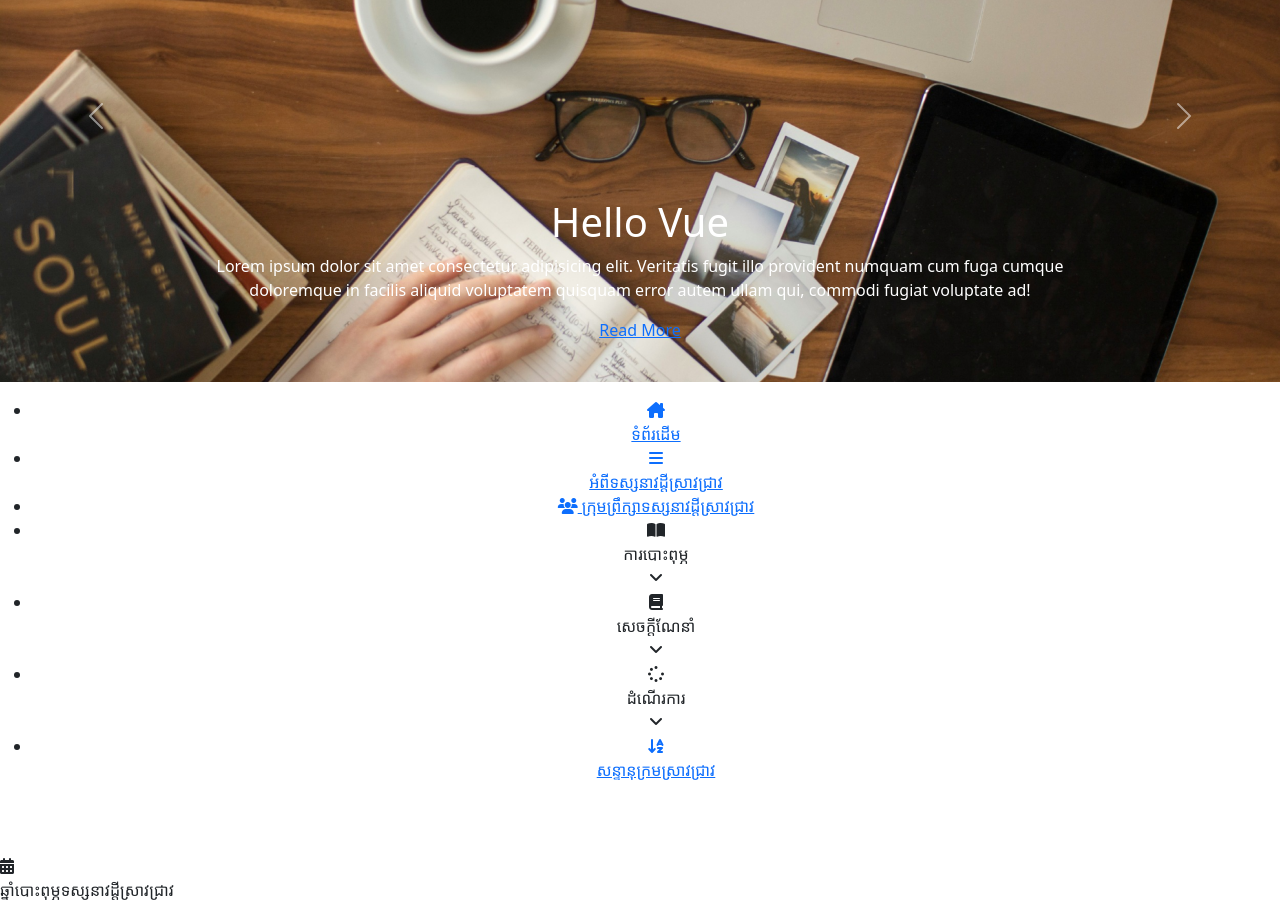
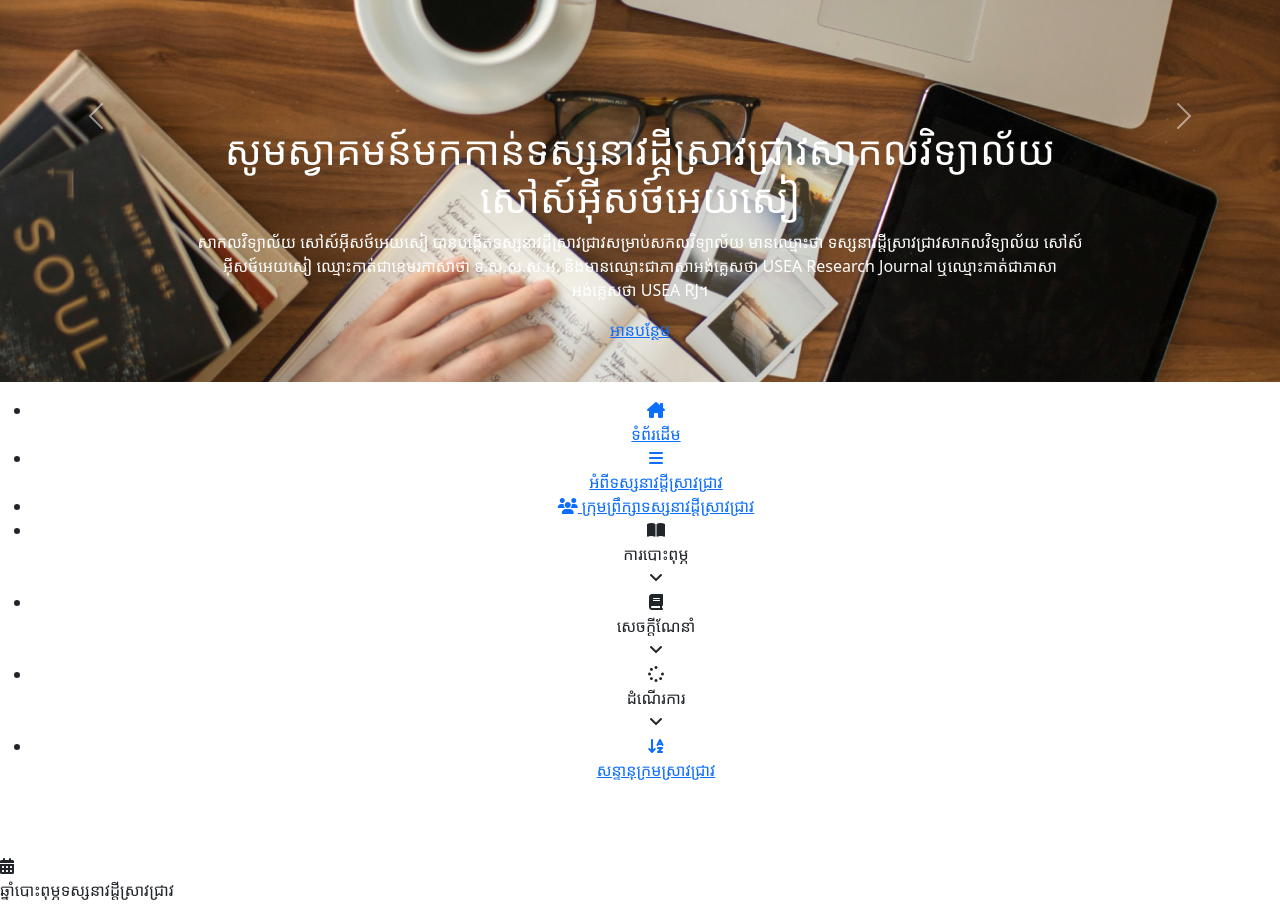
Before and after one commit to USEA-WebGit/usea-rj, a Vue app: page / in a window 1280 px wide. Shown: the part 9820-10743 px from the top of the page. Built offline with nearby package versions, Linux system fonts and the light colour scheme.

Commit message:
update text on master page slide

```diff
--- a/src/components/Header.vue
+++ b/src/components/Header.vue
@@ -9,38 +9,38 @@ export default {
         {
           imageSrc: "../src/assets/img/slide/slide1.png",
           imageAlt: "Slide 1",
-          title: "Hello World",
-          text: "Lorem ipsum dolor sit amet consectetur adipisicing elit. Veritatis fugit illo provident numquam cum fuga cumque doloremque in facilis aliquid voluptatem quisquam error autem ullam qui, commodi fugiat voluptate ad!"
+          title: "សូមស្វាគមន៍មកកាន់ទស្សនាវដ្ដីស្រាវជ្រាវសាកលវិទ្យាល័យ សៅស៍អ៊ីសថ៍អេយសៀ",
+          text: "សាកលវិទ្យាល័យ សៅស៍អ៊ីសថ៍អេយសៀ បានបង្កើតទស្សនាវដ្ដីស្រាវជ្រាវសម្រាប់សកលវិទ្យាល័យ មានឈ្មោះថា ទស្សនាវដ្ដីស្រាវជ្រាវសាកលវិទ្យាល័យ សៅស៍អ៊ីសថ៍អេយសៀ ឈ្មោះកាត់ជាខេមរភាសាថា‌ ទ.ស.ស.ស.អ. និងមានឈ្មោះជាភាសាអង់គ្លេសថា USEA Research Journal ឬឈ្មោះកាត់ជាភាសាអង់គ្លេសថា USEA RJ។"
         },
         {
           imageSrc: "../src/assets/img/slide/slide2.png",
           imageAlt: "Slide 2",
-          title: "Hello Vue",
-          text: "Lorem ipsum dolor sit amet consectetur adipisicing elit. Veritatis fugit illo provident numquam cum fuga cumque doloremque in facilis aliquid voluptatem quisquam error autem ullam qui, commodi fugiat voluptate ad!"
+          title: "សូមស្វាគមន៍មកកាន់ទស្សនាវដ្ដីស្រាវជ្រាវសាកលវិទ្យាល័យ សៅស៍អ៊ីសថ៍អេយសៀ",
+          text: "សាកលវិទ្យាល័យ សៅស៍អ៊ីសថ៍អេយសៀ បានបង្កើតទស្សនាវដ្ដីស្រាវជ្រាវសម្រាប់សកលវិទ្យាល័យ មានឈ្មោះថា ទស្សនាវដ្ដីស្រាវជ្រាវសាកលវិទ្យាល័យ សៅស៍អ៊ីសថ៍អេយសៀ ឈ្មោះកាត់ជាខេមរភាសាថា‌ ទ.ស.ស.ស.អ. និងមានឈ្មោះជាភាសាអង់គ្លេសថា USEA Research Journal ឬឈ្មោះកាត់ជាភាសាអង់គ្លេសថា USEA RJ។"
         },
         {
           imageSrc: "../src/assets/img/slide/slide3.png",
           imageAlt: "Slide 3",
-          title: "Hello Vue",
-          text: "Lorem ipsum dolor sit amet consectetur adipisicing elit. Veritatis fugit illo provident numquam cum fuga cumque doloremque in facilis aliquid voluptatem quisquam error autem ullam qui, commodi fugiat voluptate ad!"
+          title: "សូមស្វាគមន៍មកកាន់ទស្សនាវដ្ដីស្រាវជ្រាវសាកលវិទ្យាល័យ សៅស៍អ៊ីសថ៍អេយសៀ",
+          text: "សាកលវិទ្យាល័យ សៅស៍អ៊ីសថ៍អេយសៀ បានបង្កើតទស្សនាវដ្ដីស្រាវជ្រាវសម្រាប់សកលវិទ្យាល័យ មានឈ្មោះថា ទស្សនាវដ្ដីស្រាវជ្រាវសាកលវិទ្យាល័យ សៅស៍អ៊ីសថ៍អេយសៀ ឈ្មោះកាត់ជាខេមរភាសាថា‌ ទ.ស.ស.ស.អ. និងមានឈ្មោះជាភាសាអង់គ្លេសថា USEA Research Journal ឬឈ្មោះកាត់ជាភាសាអង់គ្លេសថា USEA RJ។"
         },
         {
           imageSrc: "../src/assets/img/slide/slide4.png",
           imageAlt: "Slide 3",
-          title: "Hello Vue",
-          text: "Lorem ipsum dolor sit amet consectetur adipisicing elit. Veritatis fugit illo provident numquam cum fuga cumque doloremque in facilis aliquid voluptatem quisquam error autem ullam qui, commodi fugiat voluptate ad!"
+          title: "សូមស្វាគមន៍មកកាន់ទស្សនាវដ្ដីស្រាវជ្រាវសាកលវិទ្យាល័យ សៅស៍អ៊ីសថ៍អេយសៀ",
+          text: "សាកលវិទ្យាល័យ សៅស៍អ៊ីសថ៍អេយសៀ បានបង្កើតទស្សនាវដ្ដីស្រាវជ្រាវសម្រាប់សកលវិទ្យាល័យ មានឈ្មោះថា ទស្សនាវដ្ដីស្រាវជ្រាវសាកលវិទ្យាល័យ សៅស៍អ៊ីសថ៍អេយសៀ ឈ្មោះកាត់ជាខេមរភាសាថា‌ ទ.ស.ស.ស.អ. និងមានឈ្មោះជាភាសាអង់គ្លេសថា USEA Research Journal ឬឈ្មោះកាត់ជាភាសាអង់គ្លេសថា USEA RJ។"
         },
         {
           imageSrc: "../src/assets/img/slide/slide5.png",
           imageAlt: "Slide 3",
-          title: "Hello Vue",
-          text: "Lorem ipsum dolor sit amet consectetur adipisicing elit. Veritatis fugit illo provident numquam cum fuga cumque doloremque in facilis aliquid voluptatem quisquam error autem ullam qui, commodi fugiat voluptate ad!"
+          title: "សូមស្វាគមន៍មកកាន់ទស្សនាវដ្ដីស្រាវជ្រាវសាកលវិទ្យាល័យ សៅស៍អ៊ីសថ៍អេយសៀ",
+          text: "សាកលវិទ្យាល័យ សៅស៍អ៊ីសថ៍អេយសៀ បានបង្កើតទស្សនាវដ្ដីស្រាវជ្រាវសម្រាប់សកលវិទ្យាល័យ មានឈ្មោះថា ទស្សនាវដ្ដីស្រាវជ្រាវសាកលវិទ្យាល័យ សៅស៍អ៊ីសថ៍អេយសៀ ឈ្មោះកាត់ជាខេមរភាសាថា‌ ទ.ស.ស.ស.អ. និងមានឈ្មោះជាភាសាអង់គ្លេសថា USEA Research Journal ឬឈ្មោះកាត់ជាភាសាអង់គ្លេសថា USEA RJ។"
         },
         {
           imageSrc: "../src/assets/img/slide/slide6.png",
           imageAlt: "Slide 3",
-          title: "Hello Vue",
-          text: "Lorem ipsum dolor sit amet consectetur adipisicing elit. Veritatis fugit illo provident numquam cum fuga cumque doloremque in facilis aliquid voluptatem quisquam error autem ullam qui, commodi fugiat voluptate ad!"
+          title: "សូមស្វាគមន៍មកកាន់ទស្សនាវដ្ដីស្រាវជ្រាវសាកលវិទ្យាល័យ សៅស៍អ៊ីសថ៍អេយសៀ",
+          text: "សាកលវិទ្យាល័យ សៅស៍អ៊ីសថ៍អេយសៀ បានបង្កើតទស្សនាវដ្ដីស្រាវជ្រាវសម្រាប់សកលវិទ្យាល័យ មានឈ្មោះថា ទស្សនាវដ្ដីស្រាវជ្រាវសាកលវិទ្យាល័យ សៅស៍អ៊ីសថ៍អេយសៀ ឈ្មោះកាត់ជាខេមរភាសាថា‌ ទ.ស.ស.ស.អ. និងមានឈ្មោះជាភាសាអង់គ្លេសថា USEA Research Journal ឬឈ្មោះកាត់ជាភាសាអង់គ្លេសថា USEA RJ។"
         },
       ],
       currentIndex: 0,
@@ -101,7 +101,7 @@ export default {
             <h1 class="text-2xl">{{ slide.title }}</h1>
             <p>{{ slide.text }}</p>
             <div class="mt-3">
-              <router-link :to="{name : 'home'}" class="slide_button">Read More</router-link>
+              <router-link :to="{name : 'home'}" class="slide_button">អានបន្ថែម</router-link>
             </div>
           </div>
         </div>
```
